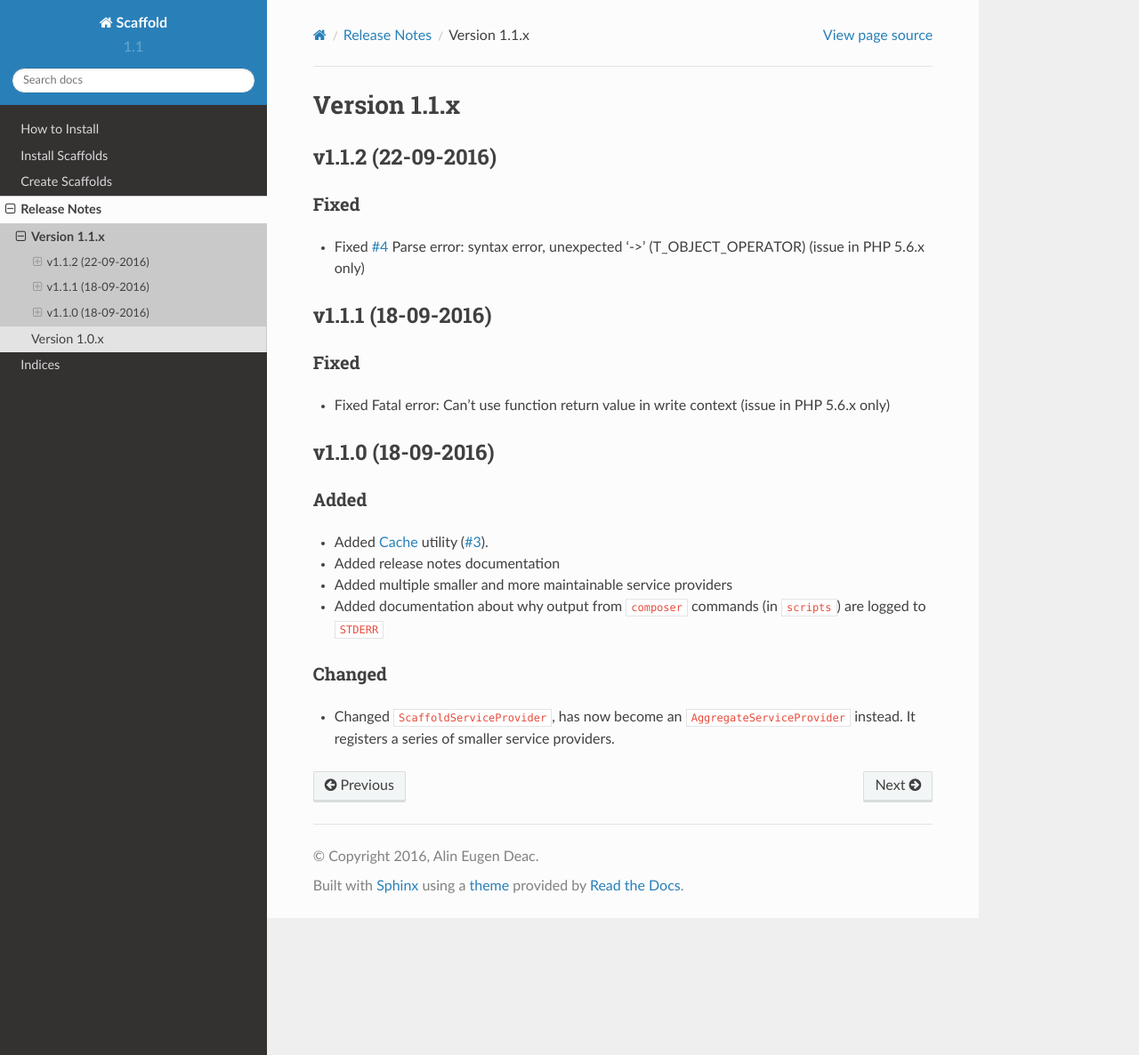
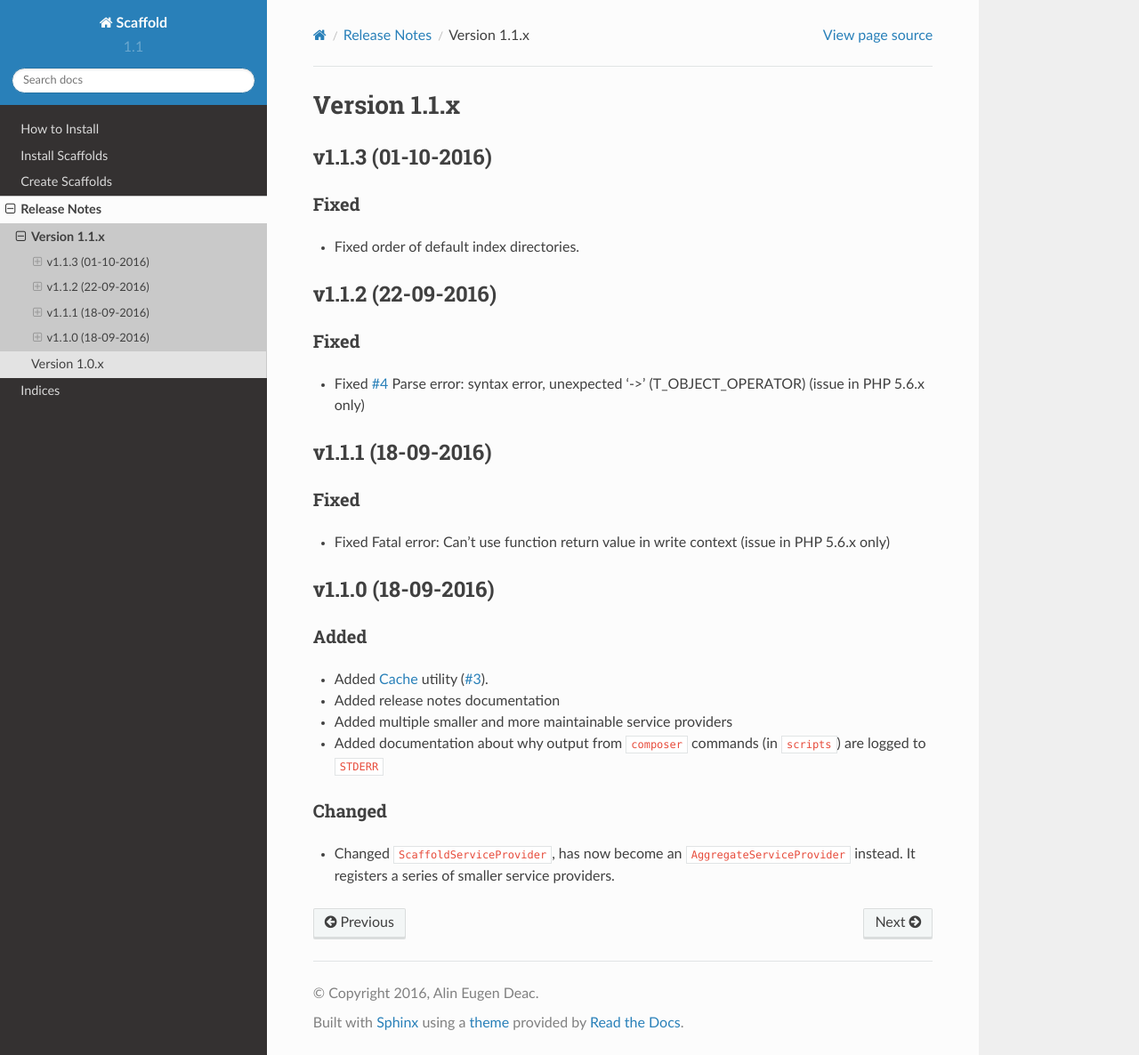
Before and after one commit to aedart/scaffold, a Sphinx documentation site: the page built from docs/source/release_notes/version-1.1.rst, in a window 1280 px wide and 1186 px high. Shown: the whole window at 89% size. Built offline with Sphinx 7.4.7 and the Read the Docs theme 2.0.0, drawn with Linux system fonts in a browser that asks for light colours.

Commit message:
Add release notes

```diff
--- a/docs/source/release_notes/version-1.1.rst
+++ b/docs/source/release_notes/version-1.1.rst
@@ -1,5 +1,12 @@
 Version 1.1.x
 =============
+
+v1.1.3 (01-10-2016)
+^^^^^^^^^^^^^^^^^^^
+
+Fixed
+-----
+* Fixed order of default index directories.
 
 v1.1.2 (22-09-2016)
 ^^^^^^^^^^^^^^^^^^^
```
